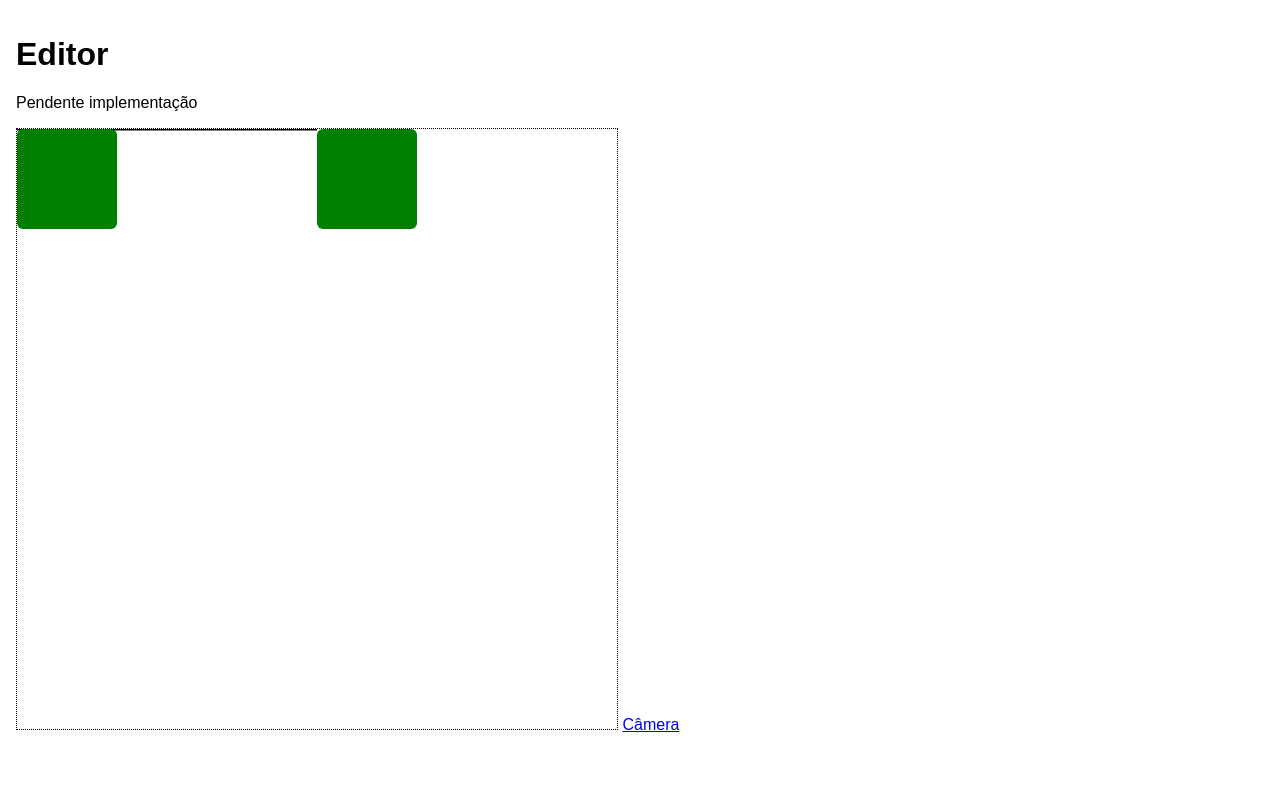
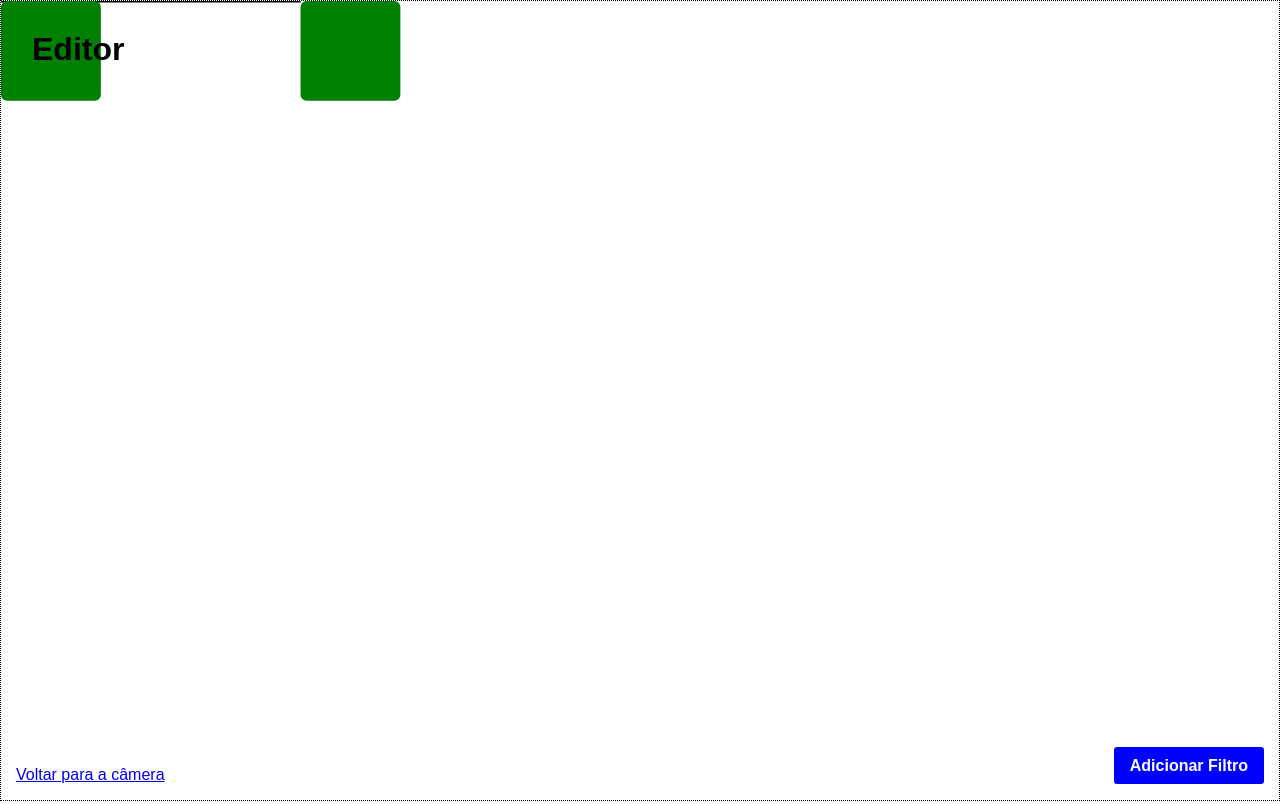
Before and after one commit to marcoswitcel/image-processing-webapp, a SvelteKit app: page /editor in a window 1280 px wide. Built offline with nearby package versions, Linux system fonts and the light colour scheme.

Commit message:
WIP: adicionando nós

```diff
--- a/src/lib/components/NodeEditor.svelte
+++ b/src/lib/components/NodeEditor.svelte
@@ -1,17 +1,28 @@
 <script lang="ts">
 	import { EditableFilterNode } from '$lib/filter-graph/index.svelte';
+
+	interface Props {
+        width?: number
+		height?: number
+		nodes: EditableFilterNode[]
+    }
+
+    const { width = 0, height = 0, nodes = $bindable() }: Props  = $props();
+	const svgOffsetX = $state(0);
+	const svgOffsetY = $state(0);
+
+	const viewBox = $derived(`${svgOffsetX} ${svgOffsetY} ${width} ${height}`);
 
 	const lineWidth = 3;
 	const borderRadius = 6;
 
-	const nodes: EditableFilterNode[] = $state([
-		new EditableFilterNode(),
-		new EditableFilterNode()
-	]);
-	nodes[1].x = 300;
+	// @todo joão, remover esse bloco quando permitir selecionar um bloco e depois o outro para estabelecer a conexão
+	{
+		nodes[1].x = 300;
 
-	nodes[0].out.push(nodes[1]);
-	nodes[1].in.push(nodes[0]);
+		nodes[0].out.push(nodes[1]);
+		nodes[1].in.push(nodes[0]);
+	}
 
 	const lines = $derived(
 		nodes.flatMap(node => node.out.map(out => [node, out] as  [EditableFilterNode, EditableFilterNode]))
@@ -48,7 +59,8 @@
 </script>
 
 <svelte:window onmousemove={handleMouseMove} onmouseup={handleMouseUp}></svelte:window>
-<svg viewBox="0 0 600 600">
+
+<svg viewBox={viewBox}>
 
     {#each lines as line (line[0].id + line[1].id )}
         <line x1={line[0].x} y1={line[0].y} x2={line[1].x} y2={line[1].y} stroke="black" stroke-width={lineWidth} />
@@ -63,7 +75,6 @@
 
 <style>
 	svg {
-		width: 600px;
 		border: 1px dotted black;
 		user-select: none;
 	}
--- a/src/routes/editor/+page.svelte
+++ b/src/routes/editor/+page.svelte
@@ -1,18 +1,51 @@
 <script lang="ts">
 	import { resolve } from '$app/paths';
+	import Button from '$lib/components/Button.svelte';
 	import NodeEditor from '$lib/components/NodeEditor.svelte';
+	import { EditableFilterNode } from '$lib/filter-graph/index.svelte';
+	import { innerHeight, innerWidth } from 'svelte/reactivity/window';
+
+	const nodes: EditableFilterNode[] = $state([
+		new EditableFilterNode(),
+		new EditableFilterNode(),
+	]);
+
+	function add() {
+		nodes.push(new EditableFilterNode());
+	}
 </script>
 
+<div class="page">
+	<h1 class="title">Editor</h1>
+	<a href={resolve('/')} title="Câmera" class="link">Voltar para a câmera</a>
 
-<div class="page">
-	<h1>Editor</h1>
-	<p>Pendente implementação</p>
-	<NodeEditor></NodeEditor>
-	<a href={resolve('/')} title="Câmera">Câmera</a>
+	<NodeEditor width={innerWidth.current} height={innerHeight.current} nodes={nodes} ></NodeEditor>
+	<Button label="Adicionar Filtro" onclick={() => add()}></Button>
 </div>
 
 <style>
 	.page {
-		padding: 1em;
+		padding: 0;
+	}
+	.title {
+		position: fixed;
+		font-size: 2em;
+		margin: 0;
+		padding: 0;
+		top: 1em;
+		left: 1em;
+		user-select: none;
+		pointer-events: none;
+	}
+	.link {
+		position: fixed;
+		left: 1em;
+		bottom: 1em;
+		user-select: none;
+	}
+	:global(.button) {
+		position: fixed;
+		right: 1em;
+		bottom: 1em;
 	}
 </style>
```
